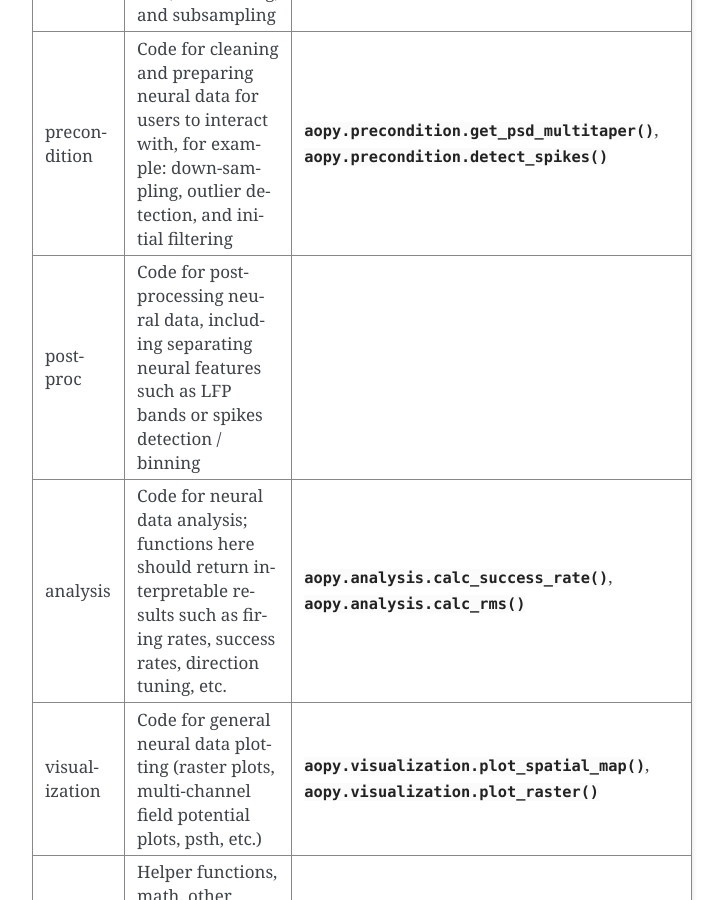
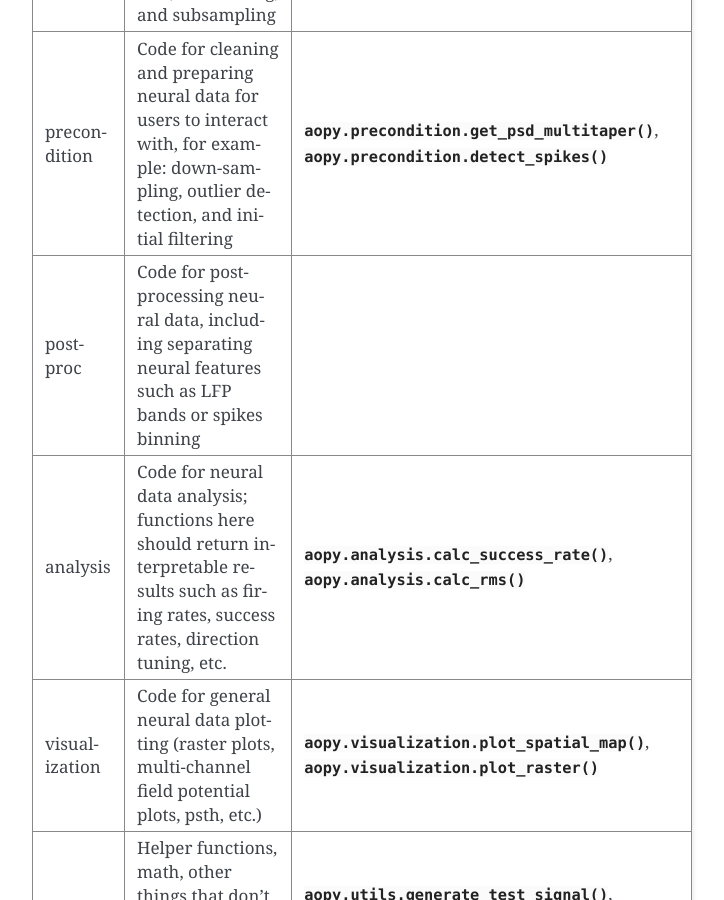
Before and after one commit to aolabNeuro/analyze, a Sphinx documentation site: the page built from docs/source/code-guidelines.rst, in a window 1280 px wide and 900 px high, scrolled down 546 px. Shown: the whole window, without its empty margins (388-1112 px from the left). Built offline with Sphinx 7.4.7, drawn with Linux system fonts in a browser that asks for light colours.

Commit message:
fix doc mistakes

```diff
--- a/docs/source/code-guidelines.rst
+++ b/docs/source/code-guidelines.rst
@@ -6,23 +6,23 @@
 
 When writing functions, please organize them into the following modules:
 
-+---------------+-------------------------------------------------------------------------------------------------------------------------------------------------+------------------------------------------------------------------------------------------+
-| Module        | Purpose                                                                                                                                         | Examples                                                                                 |
-+===============+=================================================================================================================================================+==========================================================================================+
-| data          | Code for directly loading and saving data (and results)                                                                                         | :func:`aopy.data.load_ecube_data`, :func:`aopy.data.save_hdf`                            |
-+---------------+-------------------------------------------------------------------------------------------------------------------------------------------------+------------------------------------------------------------------------------------------+
-| preproc       | Code for preprocessing neural data (reorganize data into the needed form) including parsing experimental files, trial sorting, and subsampling  | :func:`aopy.preproc.get_trial_segments`, :func:`aopy.preproc.proc_exp`                   |
-+---------------+-------------------------------------------------------------------------------------------------------------------------------------------------+------------------------------------------------------------------------------------------+
-| precondition  | Code for cleaning and preparing neural data for users to interact with, for example: down-sampling, outlier detection, and initial filtering    | :func:`aopy.precondition.get_psd_multitaper`, :func:`aopy.precondition.detect_spikes`    |
-+---------------+-------------------------------------------------------------------------------------------------------------------------------------------------+------------------------------------------------------------------------------------------+
-| postproc      | Code for post-processing neural data, including separating neural features such as LFP bands or spikes detection / binning                      |                                                                                          |
-+---------------+-------------------------------------------------------------------------------------------------------------------------------------------------+------------------------------------------------------------------------------------------+
-| analysis      | Code for neural data analysis; functions here should return interpretable results such as firing rates, success rates, direction tuning, etc.   | :func:`aopy.analysis.calc_success_rate`, :func:`aopy.analysis.calc_rms`                  |
-+---------------+-------------------------------------------------------------------------------------------------------------------------------------------------+------------------------------------------------------------------------------------------+
-| visualization | Code for general neural data plotting (raster plots, multi-channel field potential plots, psth, etc.)                                           | :func:`aopy.visualization.plot_spatial_map`, :func:`aopy.visualization.plot_raster`      |
-+---------------+-------------------------------------------------------------------------------------------------------------------------------------------------+------------------------------------------------------------------------------------------+
-| utils         | Helper functions, math, other things that don't really pertain to neural data analysis                                                          | :func:`aopy.utils.generate_test_signal`, :func:`aopy.utils.detect_edges`                 |
-+---------------+-------------------------------------------------------------------------------------------------------------------------------------------------+------------------------------------------------------------------------------------------+
++---------------+------------------------------------------------------------------------------------------------------------------------------------------------+---------------------------------------------------------------------------------------+
+| Module        | Purpose                                                                                                                                        | Examples                                                                              |
++===============+================================================================================================================================================+=======================================================================================+
+| data          | Code for directly loading and saving data (and results)                                                                                        | :func:`aopy.data.load_ecube_data`, :func:`aopy.data.save_hdf`                         |
++---------------+------------------------------------------------------------------------------------------------------------------------------------------------+---------------------------------------------------------------------------------------+
+| preproc       | Code for preprocessing neural data (reorganize data into the needed form) including parsing experimental files, trial sorting, and subsampling | :func:`aopy.preproc.get_trial_segments`, :func:`aopy.preproc.proc_exp`                |
++---------------+------------------------------------------------------------------------------------------------------------------------------------------------+---------------------------------------------------------------------------------------+
+| precondition  | Code for cleaning and preparing neural data for users to interact with, for example: down-sampling, outlier detection, and initial filtering   | :func:`aopy.precondition.get_psd_multitaper`, :func:`aopy.precondition.detect_spikes` |
++---------------+------------------------------------------------------------------------------------------------------------------------------------------------+---------------------------------------------------------------------------------------+
+| postproc      | Code for post-processing neural data, including separating neural features such as LFP bands or spikes binning                                 |                                                                                       |
++---------------+------------------------------------------------------------------------------------------------------------------------------------------------+---------------------------------------------------------------------------------------+
+| analysis      | Code for neural data analysis; functions here should return interpretable results such as firing rates, success rates, direction tuning, etc.  | :func:`aopy.analysis.calc_success_rate`, :func:`aopy.analysis.calc_rms`               |
++---------------+------------------------------------------------------------------------------------------------------------------------------------------------+---------------------------------------------------------------------------------------+
+| visualization | Code for general neural data plotting (raster plots, multi-channel field potential plots, psth, etc.)                                          | :func:`aopy.visualization.plot_spatial_map`, :func:`aopy.visualization.plot_raster`   |
++---------------+------------------------------------------------------------------------------------------------------------------------------------------------+---------------------------------------------------------------------------------------+
+| utils         | Helper functions, math, other things that don't really pertain to neural data analysis                                                         | :func:`aopy.utils.generate_test_signal`, :func:`aopy.utils.detect_edges`              |
++---------------+------------------------------------------------------------------------------------------------------------------------------------------------+---------------------------------------------------------------------------------------+
 
 Writing code
 ------------
--- a/docs/source/test-guidelines.rst
+++ b/docs/source/test-guidelines.rst
@@ -1,4 +1,4 @@
-Wriring tests
+Writing tests
 =============
 
 To run the test modules individually, call
```
